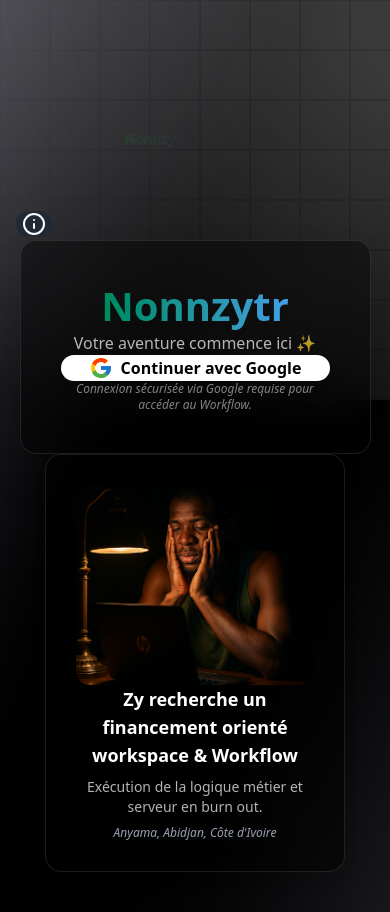
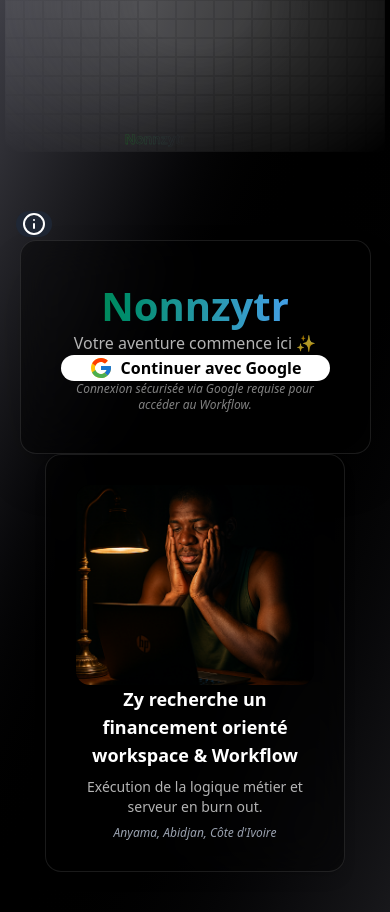
Before and after one commit to nonnzy7even7iete/nonnzytransformiumfullstackbundel, a Next.js app: page / in a window 390 px wide. Built offline with nearby package versions, Linux system fonts and the light colour scheme; no server answers.

Commit message:
Zy Bulding workflow

```diff
--- a/src/app/page.tsx
+++ b/src/app/page.tsx
@@ -1,18 +1,30 @@
 "use client";
 
 import { signIn, useSession } from "next-auth/react";
-import { useEffect } from "react";
+import { useEffect, useState } from "react";
 import { useRouter } from "next/navigation";
 import { FcGoogle } from "react-icons/fc";
 import Loader from "@/components/Loader";
 import { BackgroundRippleEffect } from "@/components/ui/BackgroundRippleEffect";
 import { TextHoverEffect } from "@/components/ui/TextHoverEffect";
 import SideCard from "@/components/SideCard";
-import DataCard from "@/components/DataCard"; // ajout du composant
+import DataCard from "@/components/DataCard";
 
 export default function HomePage() {
   const { data: session, status } = useSession();
   const router = useRouter();
+  const [cellSize, setCellSize] = useState(50);
+
+  // Ajuste dynamique des carreaux selon la largeur de l'écran
+  useEffect(() => {
+    const updateCellSize = () => {
+      const width = window.innerWidth;
+      setCellSize(Math.min(Math.floor(width / 20), 50));
+    };
+    updateCellSize();
+    window.addEventListener("resize", updateCellSize);
+    return () => window.removeEventListener("resize", updateCellSize);
+  }, []);
 
   useEffect(() => {
     if (status === "authenticated") router.replace("/dashboard");
@@ -24,7 +36,7 @@ export default function HomePage() {
     <main className="relative flex flex-col md:flex-row items-center justify-center min-h-screen bg-gradient-to-br from-zinc-700 via-black to-zinc-900 overflow-hidden px-4 md:px-8 py-10">
       {/* Fond dynamique */}
       <div className="absolute inset-0 z-0">
-        <BackgroundRippleEffect rows={8} cols={20} cellSize={50} />
+        <BackgroundRippleEffect rows={8} cols={20} cellSize={cellSize} />
       </div>
 
       {/* DataCard flottante gauche */}
@@ -32,7 +44,7 @@ export default function HomePage() {
 
       {/* Bloc principal centré */}
       <div className="relative z-10 flex flex-col items-center justify-center text-center w-full md:w-[460px] max-w-[90vw] mt-8 md:mt-0">
-        {/* Texte animé plus large */}
+        {/* Texte animé */}
         <div className="w-full flex justify-center mb-6">
           <TextHoverEffect
             text="Nonnzytransformium"
@@ -75,7 +87,7 @@ export default function HomePage() {
         </div>
       </div>
 
-      {/* SideCard collée à la marge droite */}
+      {/* SideCard collée à droite */}
       <aside className="relative z-10 mt-10 md:mt-0 md:absolute md:right-[3px] flex justify-center md:justify-end">
         <SideCard
           imageSrc="/zyy.png"
```
